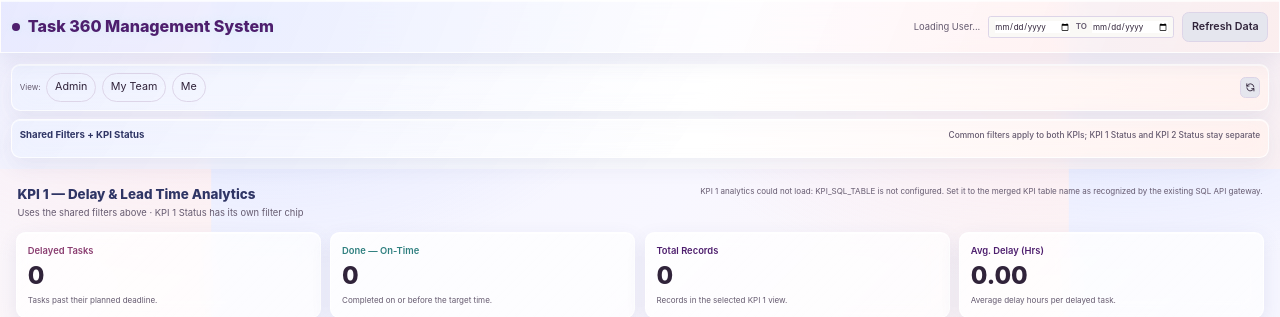
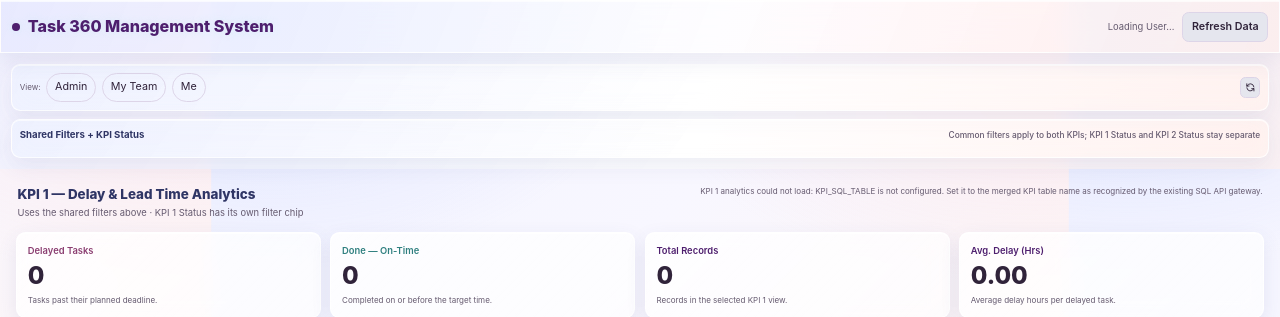
Before and after one commit to ithosexperts/Task360mgmt, a FastAPI app: page / in a window 1280 px wide. Shown: the top 317 px of the page. Run offline with FastAPI, Linux system fonts and the light colour scheme; data that the repository does not hold is empty; some libraries are stand-ins or nearby versions.

Commit message:
Update index.html

```diff
--- a/templates/index.html
+++ b/templates/index.html
@@ -5,7 +5,7 @@
   <title>Task 360 Management System</title>
   <script src="https://cdn.tailwindcss.com"></script>
   <script src="https://cdn.jsdelivr.net/npm/chart.js@3.7.1/dist/chart.min.js"></script>
-  <link rel="stylesheet" href="/static/style.css?v=task360-scoreboard-pastel-20261023-v2">
+  <link rel="stylesheet" href="/static/style.css?v=task360-load-all-rows-20261024-v1">
   <style>
       /* Fix for Calendar Icon appearing dark on dark mode */
       input[type="date"] { color-scheme: light; }
@@ -21,12 +21,6 @@
 
     <div class="flex flex-wrap items-center gap-3">
       <div class="text-sm muted" id="user-email-display">Loading User...</div>
-
-      <div class="flex items-center gap-1 border rounded p-1.5 px-2" style="border-color:var(--border); background:var(--bg);">
-        <input type="date" id="start-date" class="text-xs bg-transparent text-text outline-none cursor-pointer" title="Start Date">
-        <span class="muted text-xs px-1 font-semibold">TO</span>
-        <input type="date" id="end-date" class="text-xs bg-transparent text-text outline-none cursor-pointer" title="End Date">
-      </div>
 
       <div id="loading-stats" class="text-xs font-bold px-3 py-1.5 rounded" style="background:var(--bg-card); border: 1px solid var(--border); display: none;">
         Loaded: <span id="loaded-count" style="color:var(--primary)">0</span> / <span id="total-count" style="color:var(--success)">0</span>
@@ -189,8 +183,8 @@
     </div>
   </main>
 
-  <script src="/static/app.js?v=department-team-filters-20261024"></script>
-  <script src="/static/stage_form.js?v=task360-scoreboard-pastel-20261023-v2"></script>
-  <script src="/static/kpi1-analytics.js?v=department-team-filters-20261024"></script>
+  <script src="/static/app.js?v=department-team-load-all-20261024-v1"></script>
+  <script src="/static/stage_form.js?v=task360-load-all-rows-20261024-v1"></script>
+  <script src="/static/kpi1-analytics.js?v=department-team-load-all-20261024-v1"></script>
 </body>
 </html>
```
